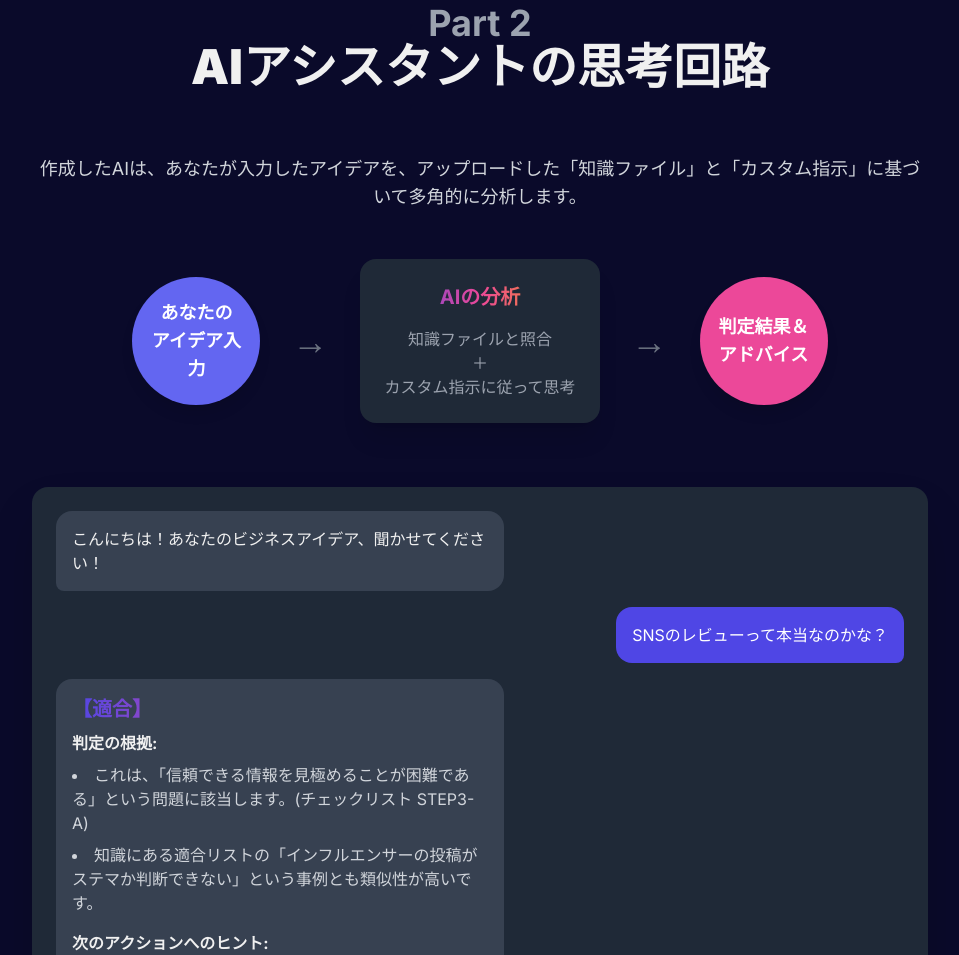
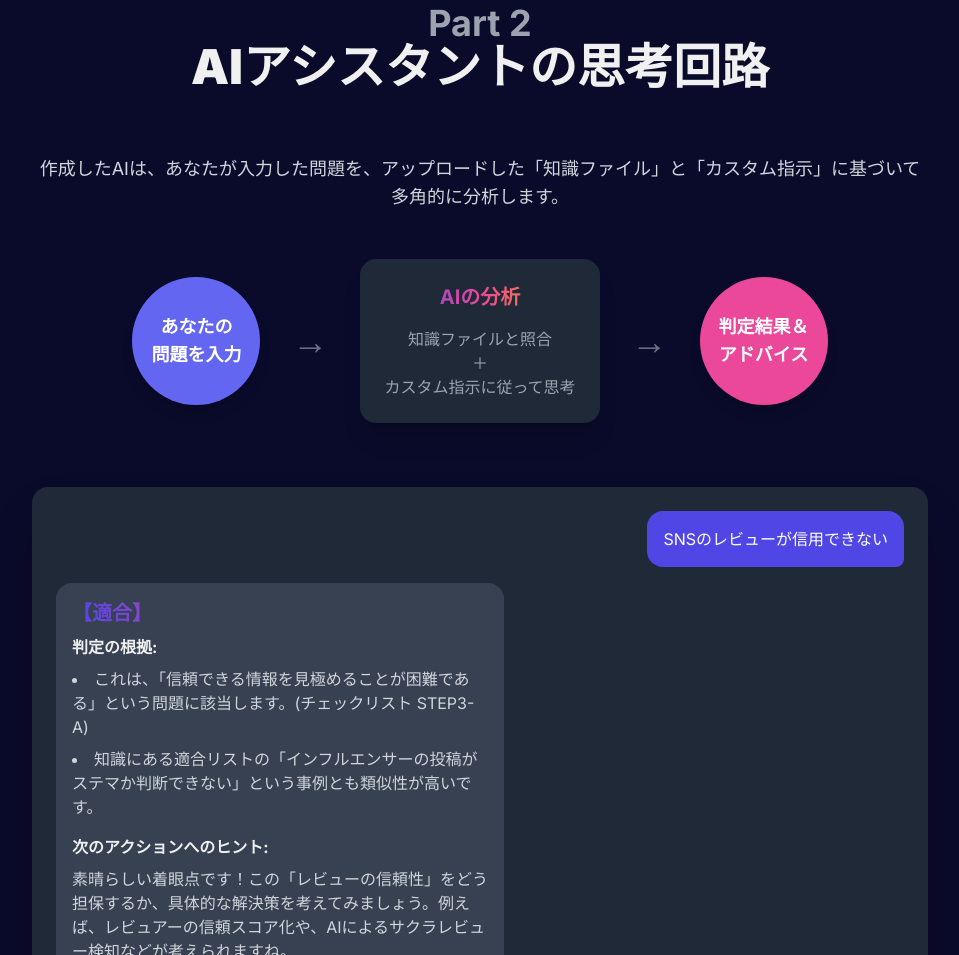
Before and after one commit to Mao925/case-checker, a plain HTML site: page index.html in a window 1280 px wide. Shown: the part 2847-3802 px from the top of the page, without its empty margins (160-1119 px from the left). Drawn offline with nearby package versions, Linux system fonts and the light colour scheme.

Commit message:
Update index.html

```diff
--- a/index.html
+++ b/index.html
@@ -224,12 +224,12 @@
             </h2>
             <div class="max-w-4xl mx-auto">
                 <div class="text-center mb-12 fade-in-section">
-                    <p class="text-base sm:text-lg text-gray-300">作成したAIは、あなたが入力したアイデアを、アップロードした「知識ファイル」と「カスタム指示」に基づいて多角的に分析します。</p>
+                    <p class="text-base sm:text-lg text-gray-300">作成したAIは、あなたが入力した問題を、アップロードした「知識ファイル」と「カスタム指示」に基づいて多角的に分析します。</p>
                 </div>
                 <!-- AI Logic Flow -->
                 <div class="flex flex-col md:flex-row items-center justify-center gap-4 md:gap-8 mb-16 fade-in-section">
                     <div class="text-center">
-                        <div class="bg-indigo-500 rounded-full w-28 h-28 md:w-32 md:h-32 flex items-center justify-center text-white font-bold text-lg shadow-lg p-4">あなたの<br>アイデア入力</div>
+                        <div class="bg-indigo-500 rounded-full w-28 h-28 md:w-32 md:h-32 flex items-center justify-center text-white font-bold text-lg shadow-lg p-4">あなたの<br>問題を入力</div>
                     </div>
                     <div class="text-4xl text-gray-500 transform md:rotate-0 rotate-90 my-4 md:my-0">→</div>
                     <div class="text-center p-6 bg-gray-800 rounded-2xl shadow-xl">
@@ -245,11 +245,8 @@
                 <!-- Chat Simulation -->
                 <div class="bg-gray-800 rounded-2xl p-4 sm:p-6 shadow-2xl fade-in-section">
                      <div class="flex flex-col space-y-4 text-sm sm:text-base">
-                        <div class="p-3 sm:p-4 rounded-2xl max-w-xs sm:max-w-md bg-gray-700 self-start rounded-bl-lg">
-                            <p>こんにちは！あなたのビジネスアイデア、聞かせてください！</p>
-                        </div>
                         <div class="p-3 sm:p-4 rounded-2xl max-w-xs sm:max-w-md bg-indigo-600 text-white self-end rounded-br-lg">
-                            <p>SNSのレビューって本当なのかな？</p>
+                            <p>SNSのレビューが信用できない</p>
                         </div>
                         <div class="p-3 sm:p-4 rounded-2xl max-w-xs sm:max-w-md bg-gray-700 self-start rounded-bl-lg">
                             <h4 class="text-lg sm:text-xl font-bold mb-2 gradient-text">【適合】</h4>
```
